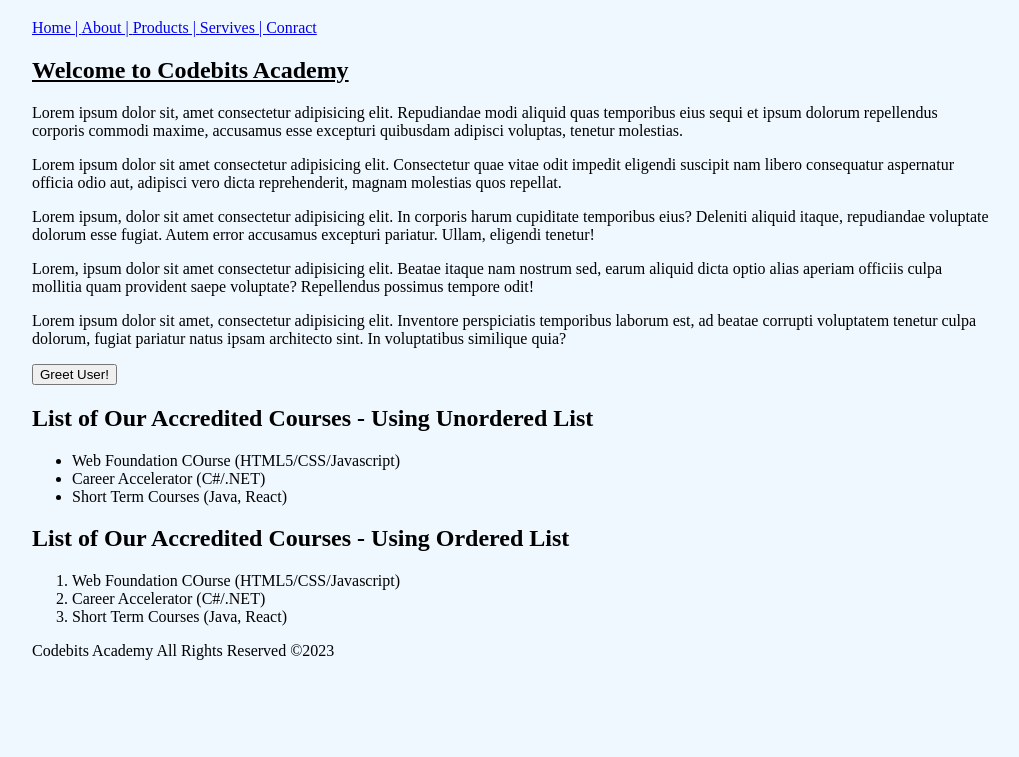
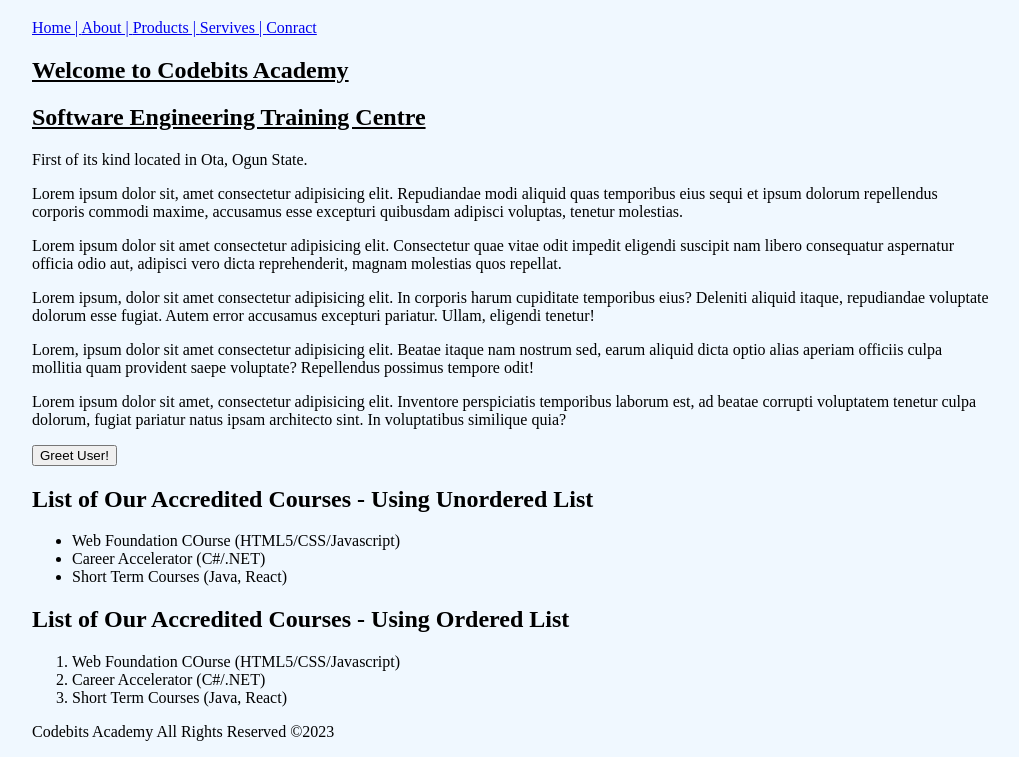
Before and after one commit to obahphemmy/codebitsacademy-cohort06-session1, a plain HTML site: page index.html in a window 1280 px wide. Shown: the part 61-818 px from the top of the page, without its empty margins (128-1147 px from the left). Drawn offline with Linux system fonts and the light colour scheme.

Commit message:
Added some extra content

```diff
--- a/index.html
+++ b/index.html
@@ -24,6 +24,8 @@
 
     <section>
         <h1><u>Welcome to Codebits Academy</u></h1>
+        <h2><u>Software Engineering Training Centre</u></h2>
+        <p>First of its kind located in Ota, Ogun State.</p>
         <p>Lorem ipsum dolor sit, amet consectetur adipisicing elit. Repudiandae modi aliquid quas temporibus eius sequi et ipsum dolorum repellendus corporis commodi maxime, accusamus esse excepturi quibusdam adipisci voluptas, tenetur molestias.</p>
 
         <p>Lorem ipsum dolor sit amet consectetur adipisicing elit. Consectetur quae vitae odit impedit eligendi suscipit nam libero consequatur aspernatur officia odio aut, adipisci vero dicta reprehenderit, magnam molestias quos repellat.</p>
```
